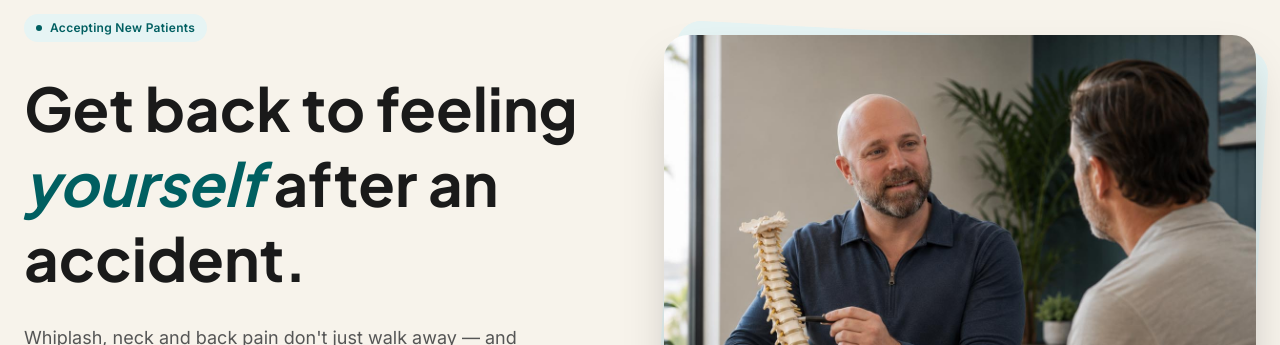
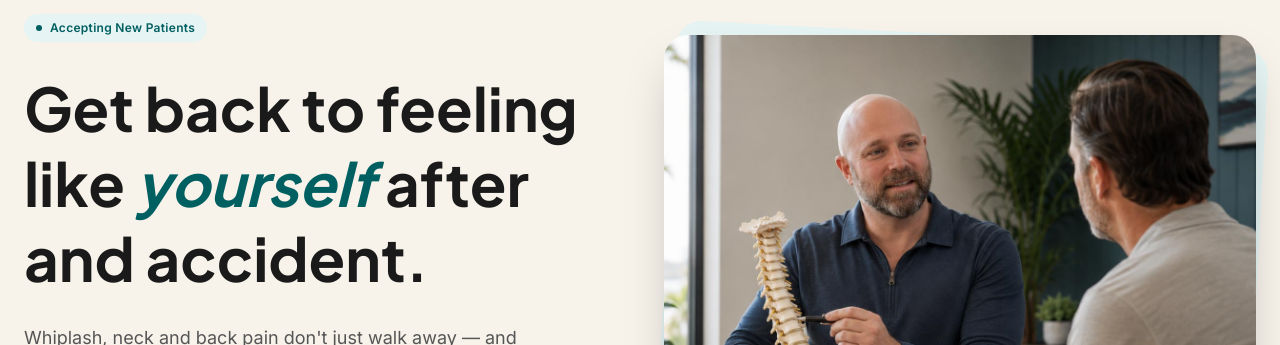
Before and after one commit to SteamWorksWeb/curve-chiropractic, a Next.js app: page / in a window 1280 px wide. Shown: the part 161-506 px from the top of the page. Built offline with nearby package versions, Linux system fonts and the light colour scheme; no server answers.

Commit message:
Update hero headline: Get back to feeling like yourself after and accident

```diff
--- a/src/app/page.tsx
+++ b/src/app/page.tsx
@@ -279,14 +279,14 @@ function Hero() {
             className="text-5xl md:text-6xl font-bold leading-tight"
             style={{ fontFamily: "var(--font-jakarta, system-ui, sans-serif)", color: "#1a1a1a" }}
           >
-            Get back to feeling{" "}
+            Get back to feeling like{" "}
             <span
               className="italic"
               style={{ color: "#005F61" }}
             >
               yourself
             </span>{" "}
-            after an accident.
+            after and accident.
           </h1>
 
           <p className="text-lg leading-relaxed max-w-lg" style={{ color: "#555" }}>
```
